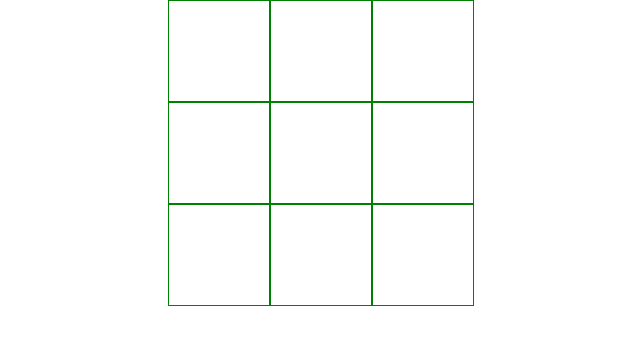
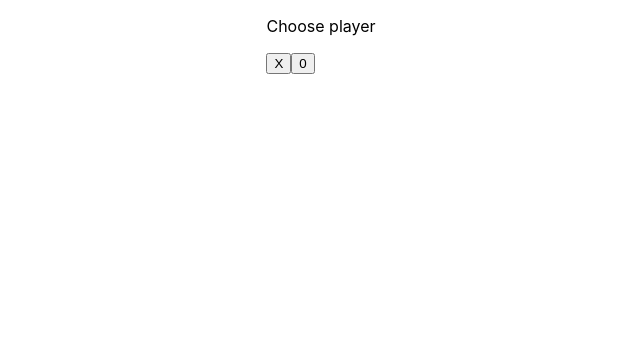
Before and after one commit to Stefan8412/tic-tac-toe, a React (Create React App) app: page / in a window 1280 px wide. Shown: the top 344 px of the page, without its empty margins (319-959 px from the left). Built offline with nearby package versions, Linux system fonts and the light colour scheme.

Commit message:
game progress

```diff
--- a/src/Board.tsx
+++ b/src/Board.tsx
@@ -4,14 +4,30 @@ import styled from 'styled-components'
 const grid=new Array(3**2).fill(null)
 const player_x=1;
 const player_0=2;
+const game_status={
+    in_progres:"in_progess",
+    choose_player:"choose_player",
+    over:"over"
+}
+
 
 export default function Board() {
 const [newGrid,setNewGrid]=useState(grid);
-const [players,setPlayers]=useState({
-    human:player_x,
-    computer:player_0
+const [players,setPlayers]=useState<Record<string,number| null>>({
+    human:null,
+    computer:null
 })
-const move = (index: number, player: number ) => {
+const [gameStatus,setGameStatus]=useState(game_status.choose_player)
+
+const switchPlayer=(player:number)=>{
+    return player === player_x ? player_0: player_x
+}
+
+const selectPlayer=(option:number)=>{
+    setPlayers({human:option,computer:switchPlayer(option)})
+    setGameStatus(game_status.in_progres)
+}
+const move = (index: number, player: number | null ) => {
     setNewGrid((newGrid) => {
       const gridCopy = newGrid.concat();
       gridCopy[index] = player;
@@ -33,7 +49,15 @@ const humanMove=(index:number)=>{
      computerMove()
       }
 }
-  return (
+  return gameStatus===game_status.choose_player ? (
+    <div>
+        <p>
+            Choose player
+        </p>
+        <button onClick={()=>selectPlayer(player_x)}>X</button>
+        <button onClick={()=>selectPlayer(player_0)}>0</button>
+    </div>
+  ):(
     <Container>
         {newGrid.map((value,index)=>{
 const isActive=value !== null;
```
